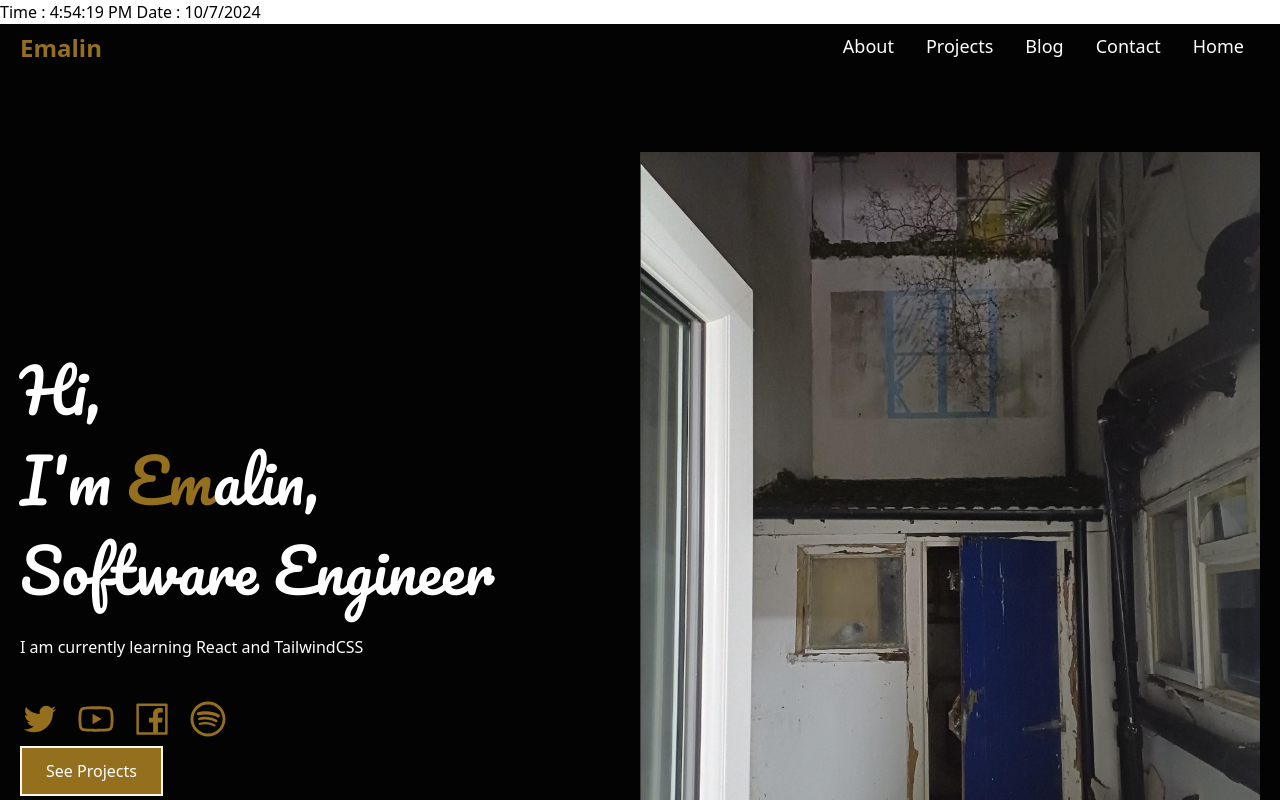
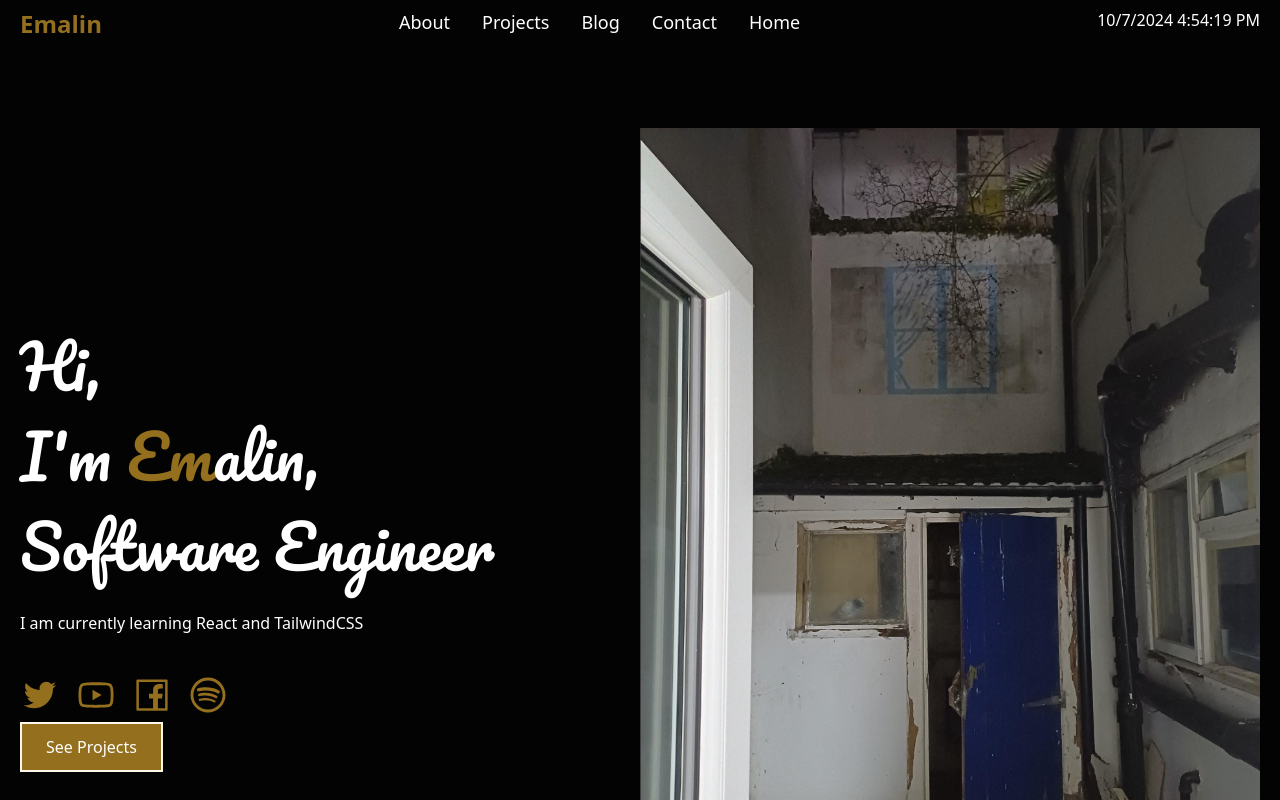
Before and after one commit to EmalinMatthews/my-practice-portfolio, a React (Create React App) app: page / in a window 1280 px wide. Shown: the top 800 px of the page. Built offline with nearby package versions, Linux system fonts and the light colour scheme.

Commit message:
DateTime moved to within Header component still needs work

```diff
--- a/src/App.js
+++ b/src/App.js
@@ -11,7 +11,6 @@ import DateTime from "./components/DateTime";
 function App() {
   return (
     <>
-      <DateTime/>
       <Header />
       <Hero />
       <About />
--- a/src/components/DateTime.jsx
+++ b/src/components/DateTime.jsx
@@ -15,7 +15,7 @@ export const DateTime = () => {
 
     return(
         <div>
-            <p> Time : {date.toLocaleTimeString()} Date : {date.toLocaleDateString()}</p>
+            <p> {date.toLocaleDateString()} {date.toLocaleTimeString()} </p>
         </div>
     )
 }
--- a/src/components/Header.jsx
+++ b/src/components/Header.jsx
@@ -1,5 +1,6 @@
 import React, { useState } from "react";
 import { AiOutlineMenu, AiOutlineClose } from "react-icons/ai";
+import DateTime from "./DateTime";
 
 const Header = () => {
   const [toggle, setToggle] = useState(false);
@@ -34,6 +35,7 @@ const Header = () => {
           </li>
         </ul>
       </nav>
+      <DateTime/>
 
       {/* Mobile Nav */}
       <nav
```
